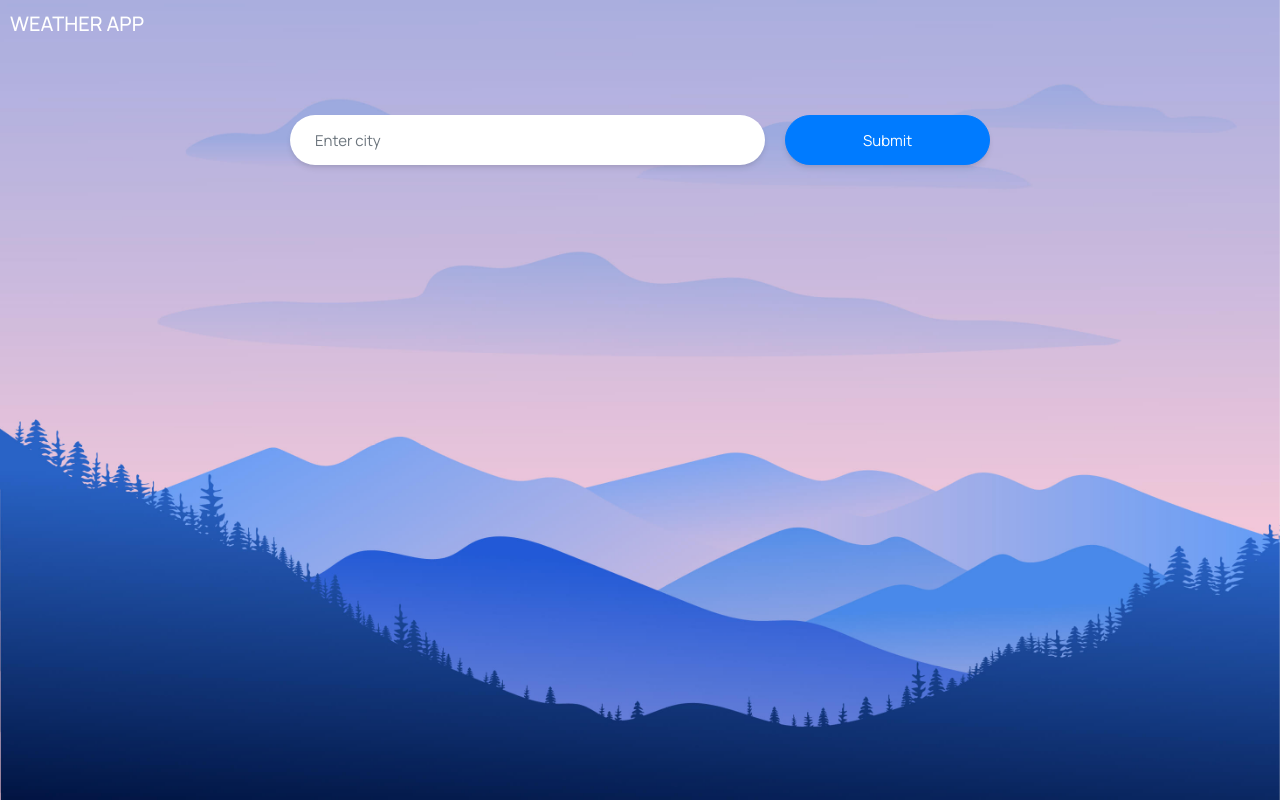
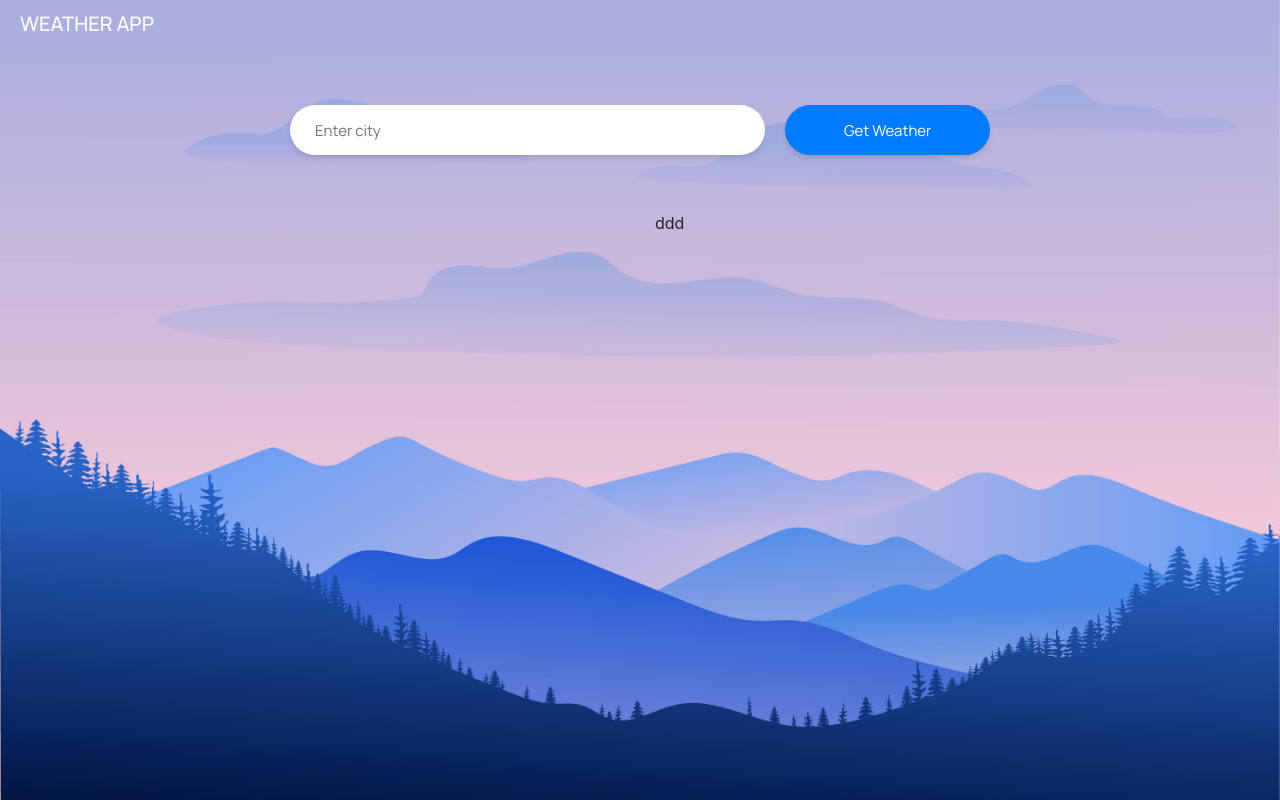
Before and after one commit to rishi120/react-weather-app, a React (Create React App) app: page / in a window 1280 px wide. Built offline with nearby package versions, Linux system fonts and the light colour scheme.

Commit message:
added dynamic weather data

```diff
--- a/src/Components/Landing/Index.jsx
+++ b/src/Components/Landing/Index.jsx
@@ -5,6 +5,7 @@ import Col from "react-bootstrap/Col";
 import Form from "react-bootstrap/Form";
 import Button from "react-bootstrap/Button";
 import moment from "moment";
+import Renderweatherdata from "./Weather-data";
 
 const Renderindex = (props) => {
   return (
@@ -24,7 +25,7 @@ const Renderindex = (props) => {
               />
             </Form.Group>
             <Button variant="primary" type="submit">
-              Submit
+              Get Weather
             </Button>
           </Form>
         </Container>
@@ -36,6 +37,13 @@ const Renderindex = (props) => {
             <h4>{moment(props.getCurrentDate).format("dddd DD MMMM")}</h4>
           )}
         </div>
+        <Container>
+          <Renderweatherdata
+            getWeatherImage={props.getWeatherImage}
+            getTemp={props.getTemp}
+            getWeatherText={props.getWeatherText}
+          />
+        </Container>
       </div>
     </section>
   );
--- a/src/Components/Landing/Index.scss
+++ b/src/Components/Landing/Index.scss
@@ -6,7 +6,7 @@
     h1 {
         font: 20px $ManropeMedium;
         color: $font-white;
-        padding: 10px;
+        padding: 10px 0 0 20px;
     }
     .content-wrapper {
         padding-top: 60px;
@@ -44,6 +44,7 @@
                 font: 45px $ManropeBold;
                 margin-bottom: 0;
                 padding-bottom: 0;
+                padding-left: 10px;
                 span {
                     font-size: 30px;
                 }
@@ -54,5 +55,26 @@
                 padding-left: 15px;
             }
         }
+        .weather-data-wrapper {
+            padding-top: 30px;
+            img {
+                width: 100%;
+            }
+            .temp-data {
+                height: 100%;
+                display: flex;
+                flex-direction: column;
+                justify-content: center;
+                h1 {
+                    font: 90px $ManropeBold;
+                    line-height: 70px;
+                }
+                h3 {
+                    font: 35px $ManropeMedium;
+                    color: $font-white;
+                    padding-left: 20px;
+                }
+            }
+        }
     }
 }
--- /dev/null
+++ b/src/Components/Landing/Weather-data.jsx
@@ -0,0 +1,47 @@
+import React from "react";
+import Container from "react-bootstrap/Container";
+import Row from "react-bootstrap/Row";
+import Col from "react-bootstrap/Col";
+
+const Renderweatherdata = (props) => {
+  console.log(props.getWeatherImage);
+  return (
+    <div className="weather-data-wrapper">
+      <Row>
+        <Col md={6}>
+          <div className="col-content-wrapper">
+            <Row className="no-gutters">
+              <Col md={3}>
+                <div className="temp-data">
+                  {props.getWeatherImage && (
+                    <img
+                      src={props.getWeatherImage}
+                      alt="Icon"
+                      className="img-fluid"
+                    />
+                  )}
+                </div>
+              </Col>
+              <Col md={9}>
+                <div className="temp-data">
+                  {props.getTemp && (
+                    <h1>
+                      {props.getTemp}
+                      <span>&#xb0;</span>
+                    </h1>
+                  )}
+                  {props.getWeatherText && <h3>{props.getWeatherText}</h3>}
+                </div>
+              </Col>
+            </Row>
+          </div>
+        </Col>
+        <Col md={6}>
+          <div className="col-content-wrapper">ddd</div>
+        </Col>
+      </Row>
+    </div>
+  );
+};
+
+export default Renderweatherdata;
--- a/src/Master.jsx
+++ b/src/Master.jsx
@@ -10,6 +10,10 @@ const Rendermastercomponent = () => {
   const [getCityName, setGetCityName] = useState("");
   const [getCurrentDate, setGetCurrentDate] = useState();
   const [getCountryName, setGetCountryName] = useState("");
+  const [getWeatherImage, setGetWeatherImage] = useState(false);
+  const [getTemp, setGetTemp] = useState(false);
+  const [getWeatherText, setGetWeatherText] = useState(false);
+  console.log(getWeatherImage);
 
   useEffect(() => {
     setTimeout(() => {
@@ -24,6 +28,9 @@ const Rendermastercomponent = () => {
   function handleFormSubmit(e) {
     e.preventDefault();
     setGetCurrentDate(false);
+    setGetWeatherImage(false);
+    setGetTemp(false);
+    setGetWeatherText(false);
     Axios.get(
       baseUrl +
         `forecast.json?key=6c023bf0b1074dabb5f90226211906&q=${inputValue}&days=1&aqi=no&alerts=no`
@@ -32,6 +39,9 @@ const Rendermastercomponent = () => {
         setGetCityName(response.data.location.name + ",");
         setGetCurrentDate(response.data.forecast.forecastday[0].date);
         setGetCountryName(response.data.location.country);
+        setGetWeatherImage(response.data.current.condition.icon);
+        setGetTemp(response.data.current.temp_c);
+        setGetWeatherText(response.data.current.condition.text);
       })
       .catch((error) => {
         console.log(error);
@@ -47,6 +57,9 @@ const Rendermastercomponent = () => {
       getCityName={getCityName}
       getCurrentDate={getCurrentDate}
       getCountryName={getCountryName}
+      getWeatherImage={getWeatherImage}
+      getTemp={getTemp}
+      getWeatherText={getWeatherText}
     />
   );
 };
```
